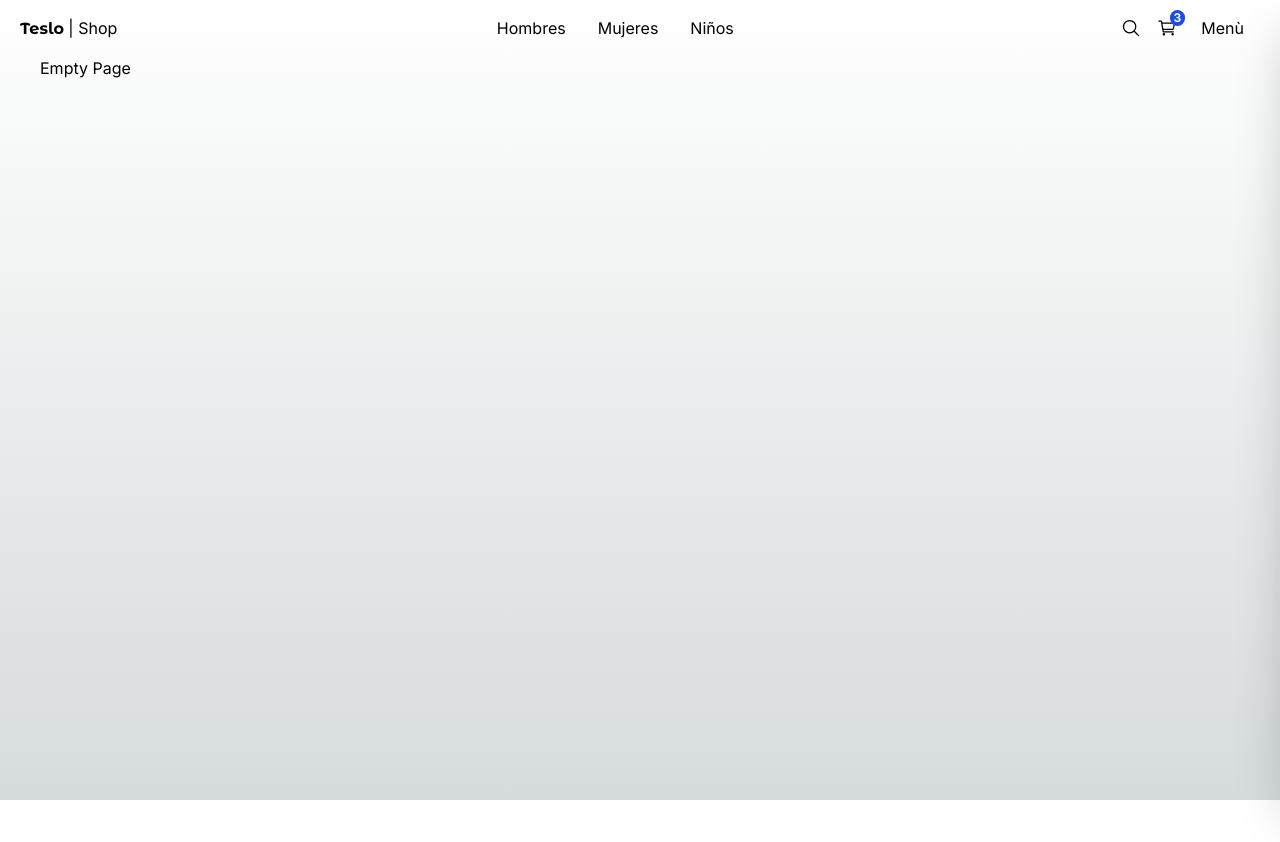
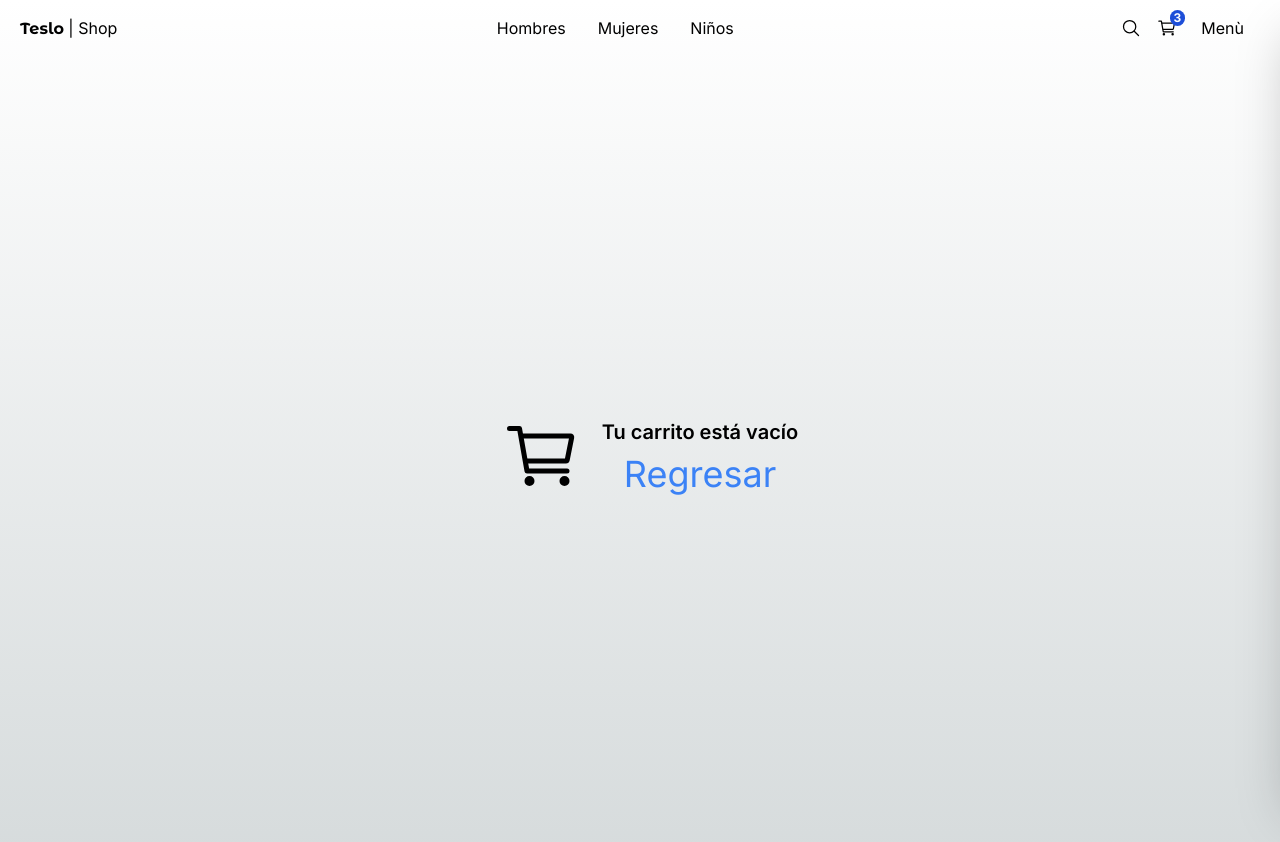
Before and after one commit to UrielQuiroz/teslo-shop, a Next.js app: page /empty in a window 1280 px wide. Shown: the top 842 px of the page. Before the commit the page ends 800 px from the top, so only its background shows below. Built offline with nearby package versions, Linux system fonts and the light colour scheme.

Commit message:
Pantalla de carrito de compras vacío

```diff
--- a/src/app/(shop)/cart/page.tsx
+++ b/src/app/(shop)/cart/page.tsx
@@ -2,6 +2,7 @@ import Link from "next/link";
 import { QuantitySelector, Title } from "@/components";
 import { initialData } from "@/seed/seed";
 import Image from "next/image";
+import { redirect } from "next/navigation";
 
 const productsInCart = [
   initialData.products[0],
@@ -10,6 +11,7 @@ const productsInCart = [
 ]
 
 export default function () {
+  // redirect("/empty")
   return (
     <div className="flex justify-center items-center mb-72 px-10 sm:px-0">
       <div className="flex flex-col w-[1000px]">
--- a/src/app/(shop)/empty/page.tsx
+++ b/src/app/(shop)/empty/page.tsx
@@ -1,8 +1,22 @@
+import Link from "next/link";
+import { IoCartOutline } from "react-icons/io5";
 
 export default function () {
   return (
-    <div>
-      <h1>Empty Page</h1>
+    <div className="flex justify-center items-center h-[800px]">
+      <IoCartOutline size={80} className="mx-5"/>
+
+      <div className="flex flex-col items-center">
+        <h1 className="text-xl font-semibold">
+          Tu carrito está vacío
+        </h1>
+
+        <Link
+          className="text-blue-500 mt-2 text-4xl"
+          href="/">
+          Regresar
+        </Link>
+      </div>
     </div>
   );
 }
```
